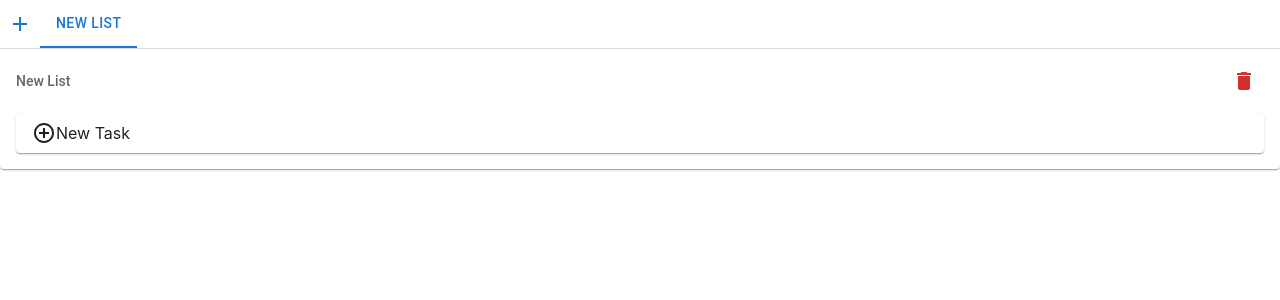
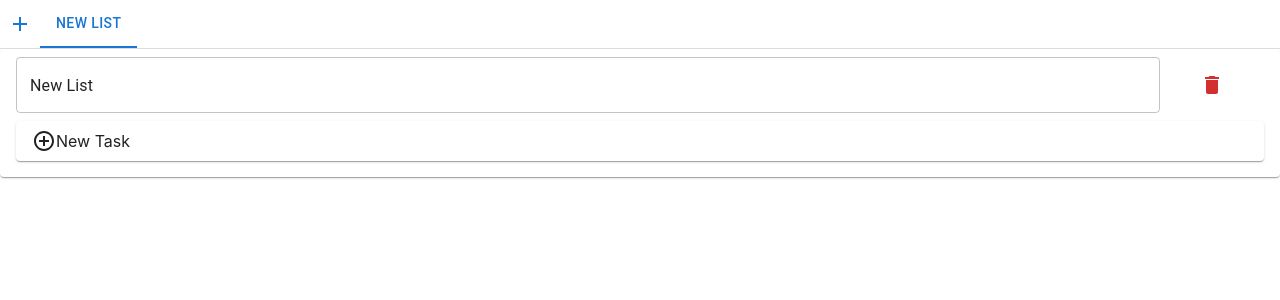
Before and after one commit to Household-Management/pwa-client, a React (Create React App) app: page / in a window 1280 px wide. Both pictures are taken after a click on the button 20 px from the left and 24 px from the top of the page. Shown: the top 300 px of the page. Built offline with nearby package versions, Linux system fonts and the light colour scheme.

Commit message:
Allow modifying list names on open.

```diff
--- a/src/tasks/components/TaskListDetail.js
+++ b/src/tasks/components/TaskListDetail.js
@@ -3,7 +3,7 @@ import {
     List,
     ListItem,
     ListItemButton, ListSubheader,
-    Paper,
+    Paper, TextField,
 } from "@mui/material";
 import {AddCircleOutline, Delete} from "@mui/icons-material";
 import {Fragment, useState} from "react";
@@ -18,13 +18,13 @@ import PropTypes from "prop-types";
  * @constructor
  */
 // TODO: Edit name of list
-export default function TaskListDetail({list, onTaskChanged, onTaskCreated, onTaskSelected, onListDelete, onTaskDelete, selectedTask}) {
+export default function TaskListDetail({list, onTaskChanged, onTaskCreated, onTaskSelected, onListChanged, onListDelete, onTaskDelete, selectedTask}) {
     return <Fragment>
         <Paper sx={{height: "100%"}}>
             <List >
                 <ListSubheader sx={{width: "100%", display: "flex", justifyContent: "space-between"}}>
-                    {list.name}
-                    <IconButton color="error" onClick={onListDelete.bind(null, list.id)}>
+                    <TextField sx={{flexGrow: 14}} value={list.name} onChange={ev => onListChanged({...list, name: ev.target.value})} />
+                    <IconButton sx={{flexGrow: 1}} color="error" onClick={onListDelete.bind(null, list.id)}>
                         <Delete/>
                     </IconButton>
                 </ListSubheader>
```
Also changed, not shown: 1 other file (tests, documents, lock files or other folders).
